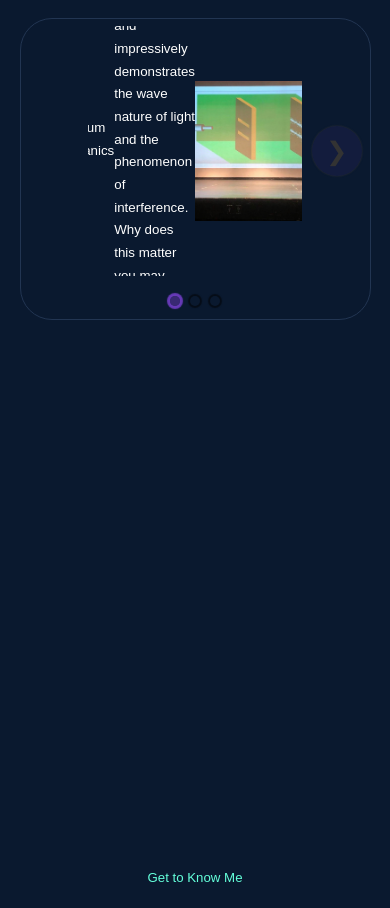
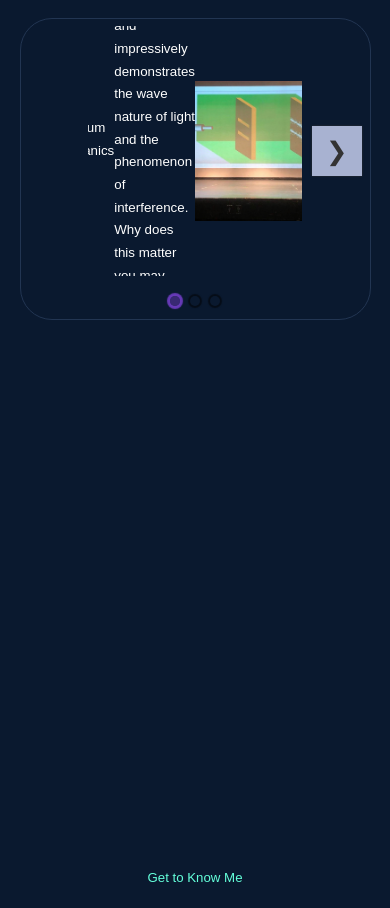
Before and after one commit to raghadasfour-02/personal-portfolio-2.0, a React (Create React App) app: page / in a window 390 px wide. Shown: the part 1953-2861 px from the top of the page. Built offline with nearby package versions, Linux system fonts and the light colour scheme.

Commit message:
Customize Carousel Buttons and Make Responsive

```diff
--- a/src/components/extracurriculars/extracurriculars.css
+++ b/src/components/extracurriculars/extracurriculars.css
@@ -1,6 +1,17 @@
 .quantum_mechanics_talk {
     border-radius: 8px;
   }
+
+  /* square buttons */
+.rec.rec-arrow {
+  border-radius: 0;
+  background-color: #a8b2d1;
+}
+/* round buttons on hover */
+.rec.rec-arrow:hover {
+  border-radius: 50%;
+  background-color: #CCD6F6;
+}
 
   /* hide disabled buttons */
 .rec.rec-arrow:disabled {
```
